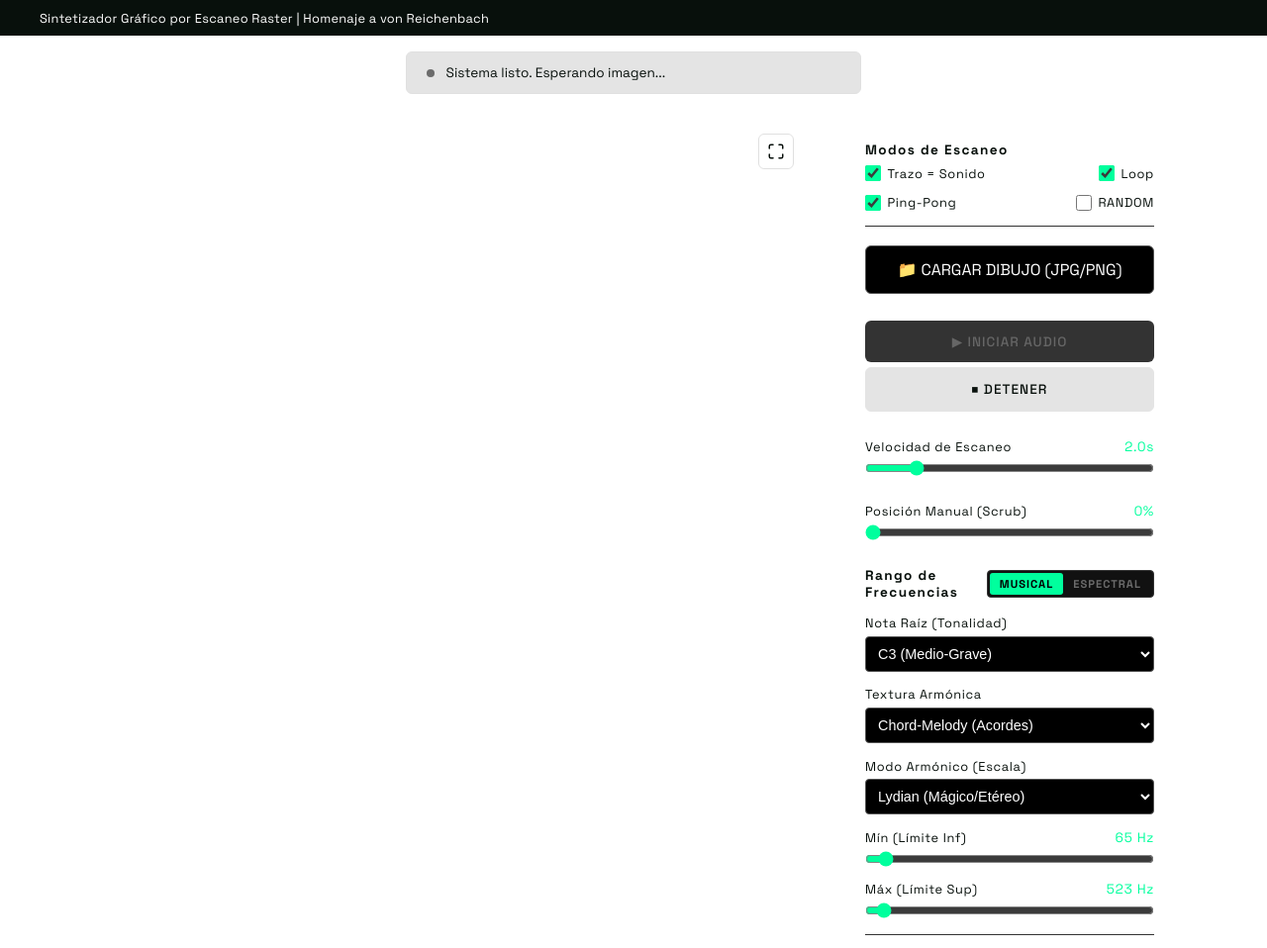
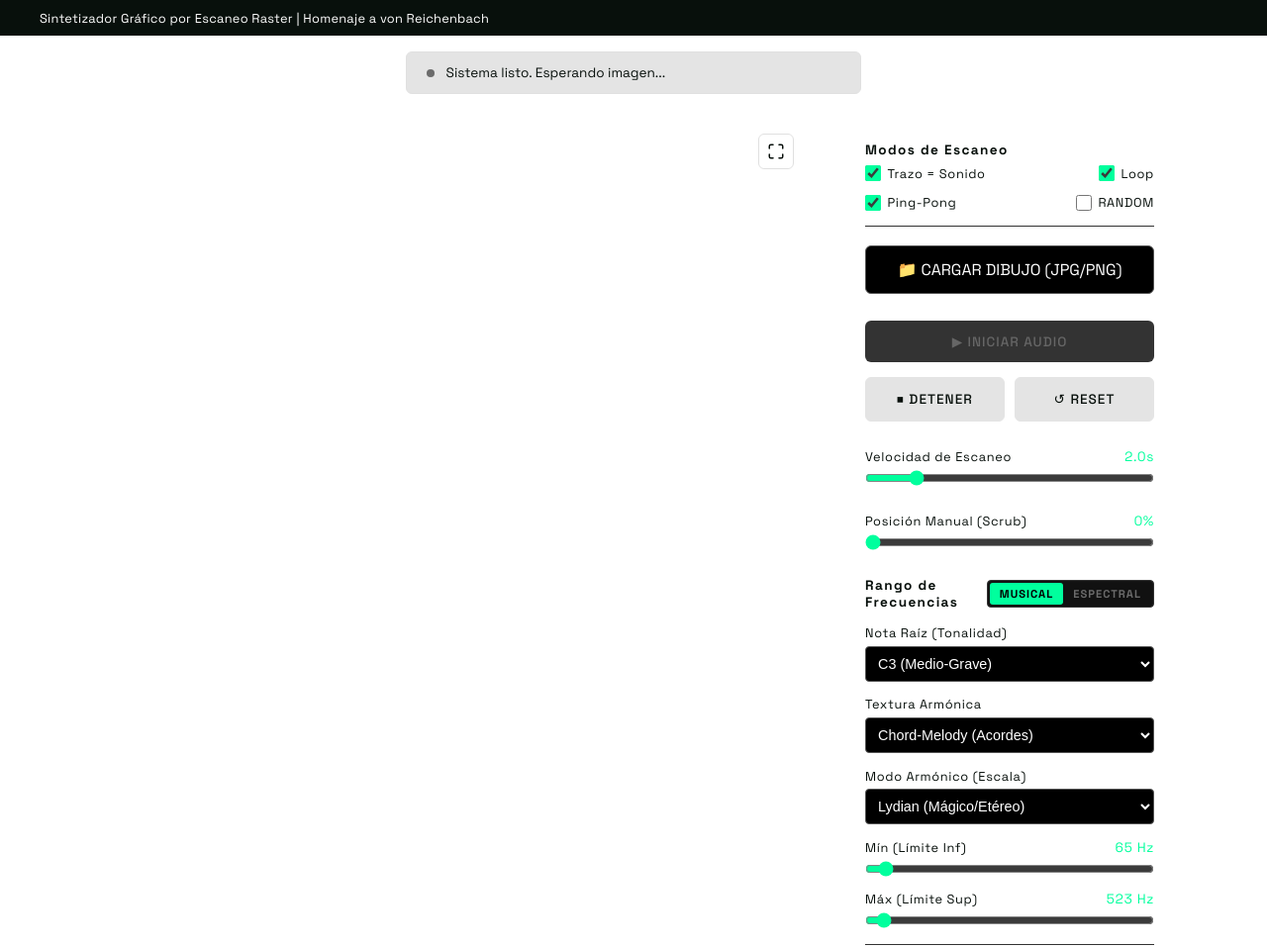
Before and after one commit to lowpez/catalina-web, a plain HTML site: page index.html in a window 1280 px wide. Shown: the top 958 px of the page at 99% size. Drawn offline with nearby package versions, Linux system fonts and the light colour scheme.

Commit message:
ui: añadir botón Reset y rediseñar layout de controles de reproducción (v4.3.4)
- Añadir botón 'Reset' para restaurar todos los parámetros y toggles a sus valores por defecto.
- Reorganizar la disposición de los botones: 'Iniciar Audio' ocupa el 100% del ancho, mientras que 'Detener' y 'Reset' comparten la fila inferior (50% cada uno) usando Flexbox.
- Implementar lógica de reseteo: detiene la reproducción, restaura sliders (Velocidad, Volumen, Filtro, Entropía, Duración), apaga el modo Random y actualiza las etiquetas de la UI.

```diff
--- a/assets/css/styles.css
+++ b/assets/css/styles.css
@@ -223,6 +223,19 @@ color: var(--accent);
 font-variant-numeric: tabular-nums;
 float: right;
 text-transform: none;
+}
+
+/* El contenedor de botones secundarios */
+.button-row {
+    display: flex;
+    gap: 10px; /* Espacio entre los botones */
+    margin-top: 10px;
+}
+
+/* Cada botón dentro de la fila ocupa el 50% menos el espacio del gap */
+.button-row button {
+    flex: 1; /* Esto hace que se repartan el espacio equitativamente */
+    width: 50%;
 }
 
 button {
--- a/index.html
+++ b/index.html
@@ -83,10 +83,14 @@
                 </div>
             </div>
 
-            <div class="control-group">
-                <button id="btnPlay" disabled>▶ Iniciar Audio</button>
-                <button id="btnStop" class="secondary" disabled>⏹ Detener</button>
-            </div>
+			<div class="control-group">
+				<button id="btnPlay" class="btn-primary" disabled>▶ Iniciar Audio</button>
+
+				<div class="button-row">
+					<button id="btnStop" class="secondary" disabled>⏹ Detener</button>
+					<button id="btnReset" class="secondary">↺ Reset</button>
+				</div>
+			</div>
 
             <div class="control-group">
                 <label>Velocidad de Escaneo <span class="value-display" id="valSpeed">2.0s</span></label>
```
